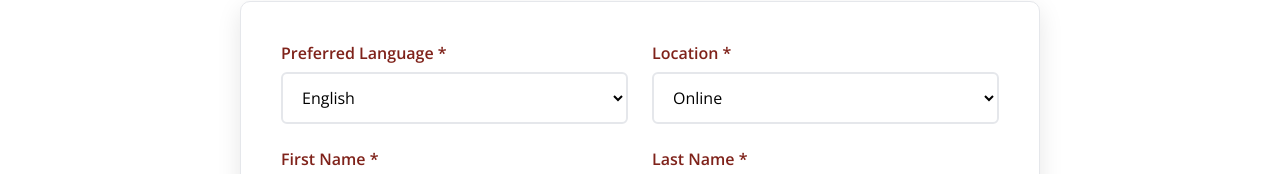
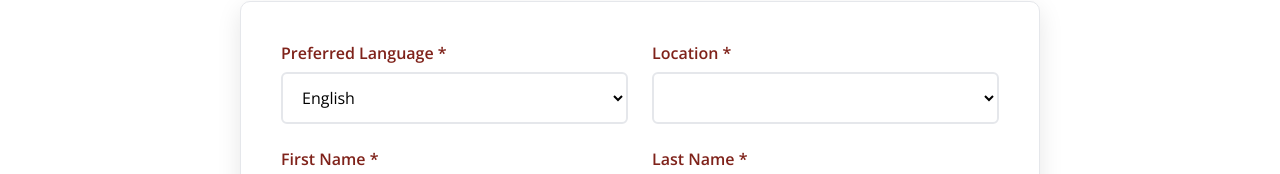
Before and after one commit to plurpl/plurpl.github.io, a React (Create React App) app: page /register in a window 1280 px wide. Shown: the part 373-547 px from the top of the page. Built offline with nearby package versions, Linux system fonts and the light colour scheme.

Commit message:
Remove in-person registration locations

```diff
--- a/src/app/containers/Register.jsx
+++ b/src/app/containers/Register.jsx
@@ -163,18 +163,6 @@ export const Register = () => {
                   required
                   className={`form-select ${getSelectErrorClass("location")}`}
                 >
-                  <option value="online">
-                    {t("contact.registerPage.online")}
-                  </option>
-                  <option value="burnaby">
-                    {t("contact.registerPage.burnaby")}
-                  </option>
-                  <option value="south-surrey">
-                    {t("contact.registerPage.southSurrey")}
-                  </option>
-                  <option value="west-vancouver">
-                    {t("contact.registerPage.westVancouver")}
-                  </option>
                 </select>
                 {validationErrors.location && (
                   <span className="field-error">
```
